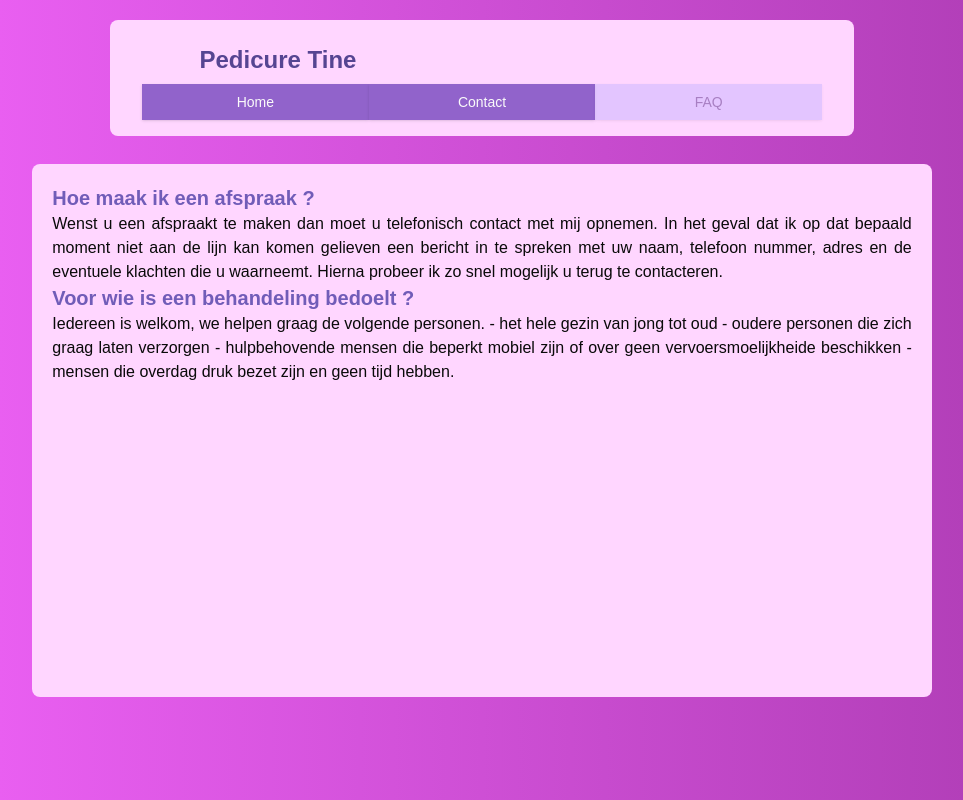
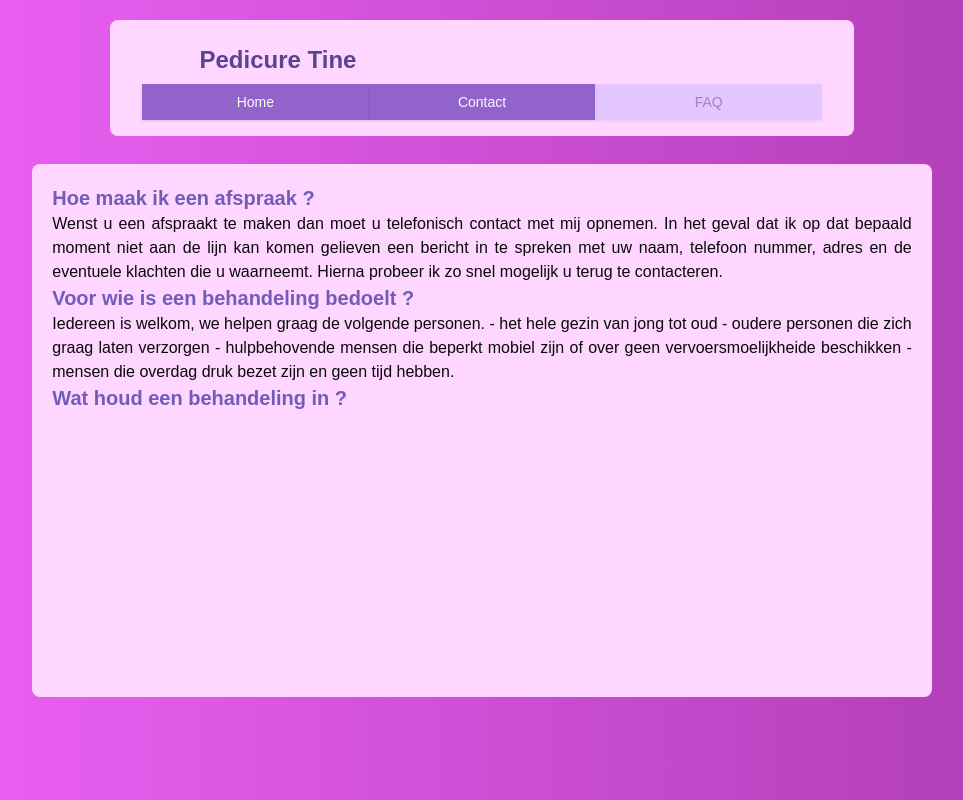
Before and after one commit to BlueGhostface/SiteMom, a Next.js app: page /faq in a window 1280 px wide. Shown: the whole page, without its empty margins (158-1121 px from the left). Built offline with nearby package versions, Linux system fonts and the light colour scheme.

Commit message:
small add faq

```diff
--- a/app/domain/faq/FaqCard.tsx
+++ b/app/domain/faq/FaqCard.tsx
@@ -23,6 +23,13 @@ export default function FaqCard() {
         - mensen die overdag druk bezet zijn en geen tijd hebben.
 
       </div>
+
+      <div className="text-start text-xl font-bold text-Text-heading">
+        Wat houd een behandeling in ?
+      </div>
+      <div>
+
+      </div>
     </div>
   );
 }
```
